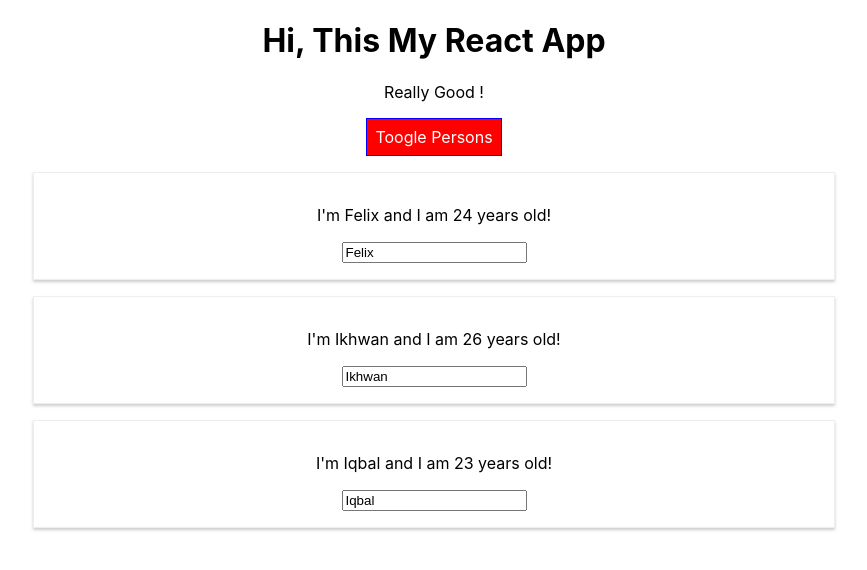
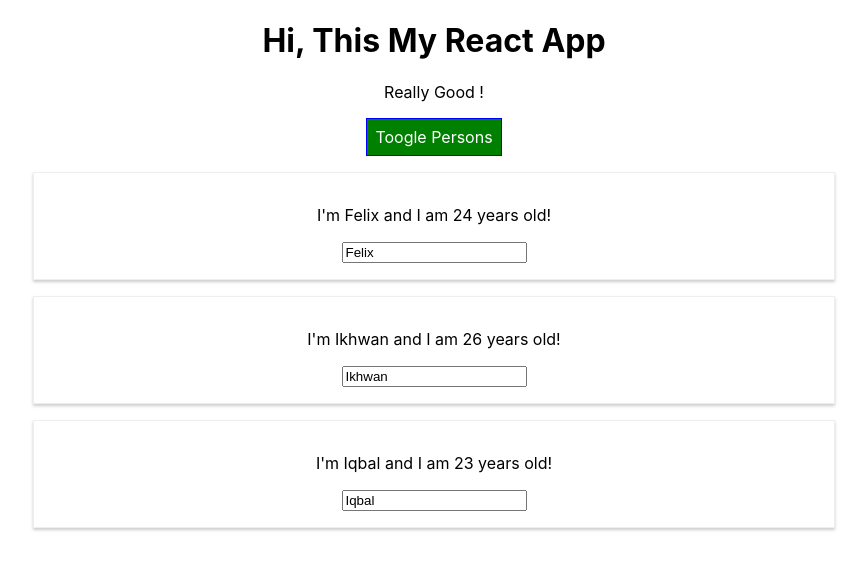
Before and after one commit to iqbalreact/react-props, a React (Create React App) app: page / in a window 1280 px wide. Both pictures are taken after a click on the button "Toogle Persons". Shown: the top 570 px of the page, without its empty margins (206-1073 px from the left). Built offline with nearby package versions, Linux system fonts and the light colour scheme.

Commit message:
styling method

```diff
--- a/package.json
+++ b/package.json
@@ -9,7 +9,8 @@
     "radium": "^0.26.0",
     "react": "^16.13.1",
     "react-dom": "^16.13.1",
-    "react-scripts": "3.4.1"
+    "react-scripts": "3.4.1",
+    "styled-components": "^5.1.0"
   },
   "scripts": {
     "start": "react-scripts start",
--- a/src/App.css
+++ b/src/App.css
@@ -36,6 +36,21 @@
   font-weight: bold;
 }
 
+.button {
+  background-color : green;
+  color : white;
+  font : inherit;
+  border: 1px solid blue;
+  padding: 8px;
+  cursor: pointer;
+}
+
+.button:hover {
+  background-color : lightgreen;
+  color : black;
+  }
+
+
 @keyframes App-logo-spin {
   from {
     transform: rotate(0deg);
--- a/src/App.js
+++ b/src/App.js
@@ -1,7 +1,6 @@
 import React from 'react';
 // import logo from './logo.svg';
 import './App.css';
-import Radium from 'radium';
 import Person from './Person/Person';
 
 
@@ -67,18 +66,18 @@ class App extends React.Component {
   }
 
   render () {
-    const style = {
-      backgroundColor : 'green',
-      color : 'white',
-      font : 'inherit',
-      border: '1px solid blue',
-      padding: '8px',
-      cursor: 'pointer',
-      ':hover': {
-        backgroundColor : 'lightgreen',
-        color : 'black'
-      }
-    };
+    // const style = {
+    //   backgroundColor : 'green',
+    //   color : 'white',
+    //   font : 'inherit',
+    //   border: '1px solid blue',
+    //   padding: '8px',
+    //   cursor: 'pointer',
+    //   ':hover': {
+    //     backgroundColor : 'lightgreen',
+    //     color : 'black'
+    //   }
+    // };
 
 
     let persons = null;
@@ -98,11 +97,11 @@ class App extends React.Component {
         </div>
       );
 
-      style.backgroundColor = 'red';
-      style[':hover'] = {
-        backgroundColor : 'salmon',
-        color : 'black'
-      }
+      // style.backgroundColor = 'red';
+      // style[':hover'] = {
+      //   backgroundColor : 'salmon',
+      //   color : 'black'
+      // }
     }
 
     const classes = [];
@@ -118,8 +117,10 @@ class App extends React.Component {
         <h1>Hi, This My React App</h1>
         <p className={classes.join(' ')}>Really Good !</p>
         <button
-        style={style}
-        onClick={this.togglePersnonalHandler}>Toogle Persons</button>
+          className="button"
+          onClick={this.togglePersnonalHandler}>
+            Toogle Persons
+        </button>
         {persons}
       </div>
     );
@@ -127,4 +128,4 @@ class App extends React.Component {
 }
 
 
-export default Radium(App);
+export default App;
--- a/src/Person/Person.css
+++ b/src/Person/Person.css
@@ -6,3 +6,9 @@
     padding: 16px;
     text-align: center;
 }
+
+@media (min-width: 500px) {
+    .Person {
+        width : '450px';
+    }
+}
--- a/src/Person/Person.js
+++ b/src/Person/Person.js
@@ -1,15 +1,29 @@
 import React from 'react';
 import './Person.css';
-import Radium from 'radium';
+import styled from 'styled-components';
+
+const StyledDiv = styled.div`
+    width: 60%;
+    margin: 16px auto;
+    border: 1px solid #eee;
+    box-shadow: 0 2px 3px #ccc;
+    padding: 16px;
+    text-align: center;
+    @media (min-width : 500px): {
+        width : '450px'
+    }
+`;
 
 const person = (props) => {
+
     return (
-        <div className="Person">
+        // <div className="Person" style={style}>
+        <StyledDiv>
             <p onClick={props.click}>I'm {props.name} and I am {props.age} years old!</p>
             <p>{props.children}</p>
             <input type="text" onChange={props.changed} value={props.name} />
-        </div>
+        </StyledDiv>
     )
 }
 
-export default Radium(person);
+export default person;
```
Also changed, not shown: 1 other file (tests, documents, lock files or other folders).
